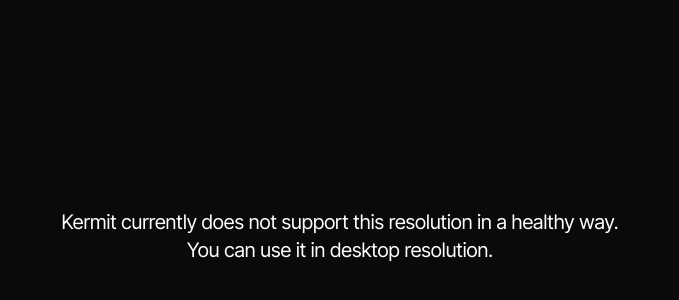
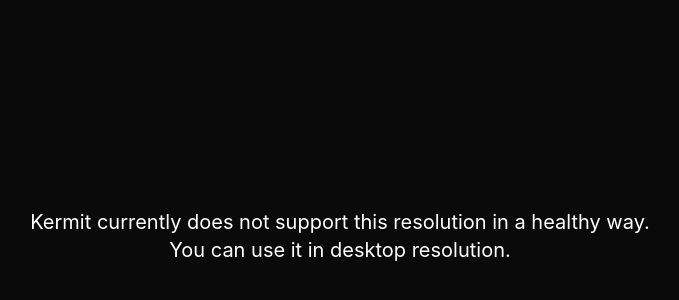
Before and after one commit to cemtatli/kermit, a React (Vite) app: page / in a window 1280 px wide. Shown: the part 164-464 px from the top of the page, without its empty margins (300-979 px from the left). Built offline with nearby package versions, Linux system fonts and the light colour scheme; a small style sheet from the web is missing.

Commit message:
Update CSS variables and styles.

```diff
--- a/src/styles/globals.css
+++ b/src/styles/globals.css
@@ -34,7 +34,7 @@
     --input: 0 0% 89.8%;
     --ring: 0 0% 3.9%;
 
-		--radius: 0.5rem;
+    --radius: 0.8rem;
   }
 
   .dark {
@@ -74,6 +74,6 @@
   }
   body {
     @apply bg-background text-foreground;
-		font-family: 'Inter Tight', sans-serif;
+    font-family: 'Inter', sans-serif;
   }
 }
```
Lines whose indentation alone changed are shown as unchanged.
